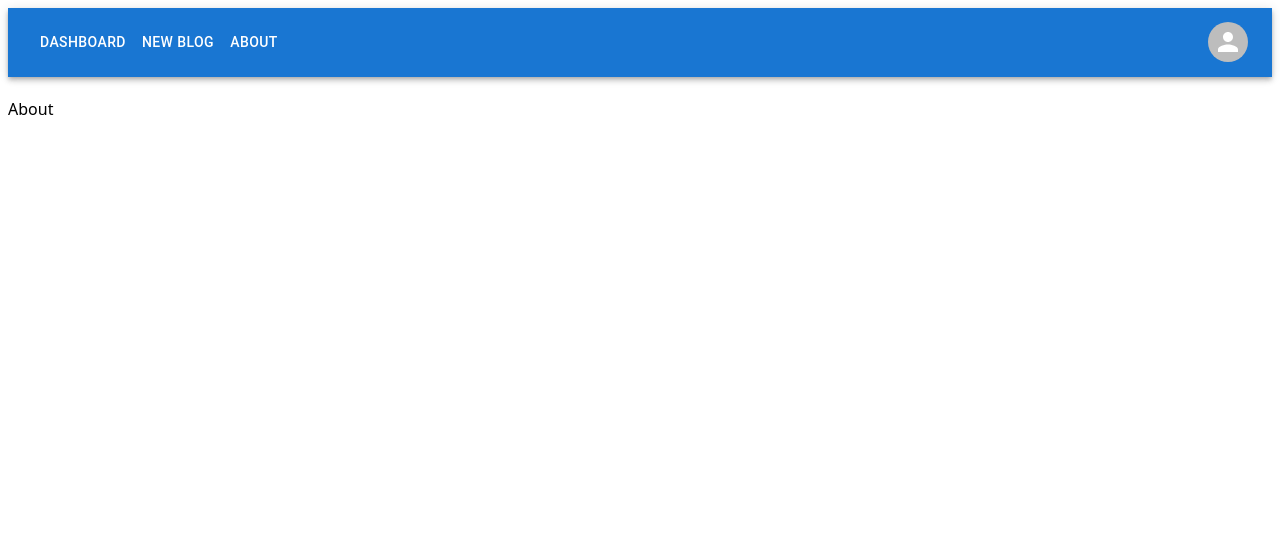
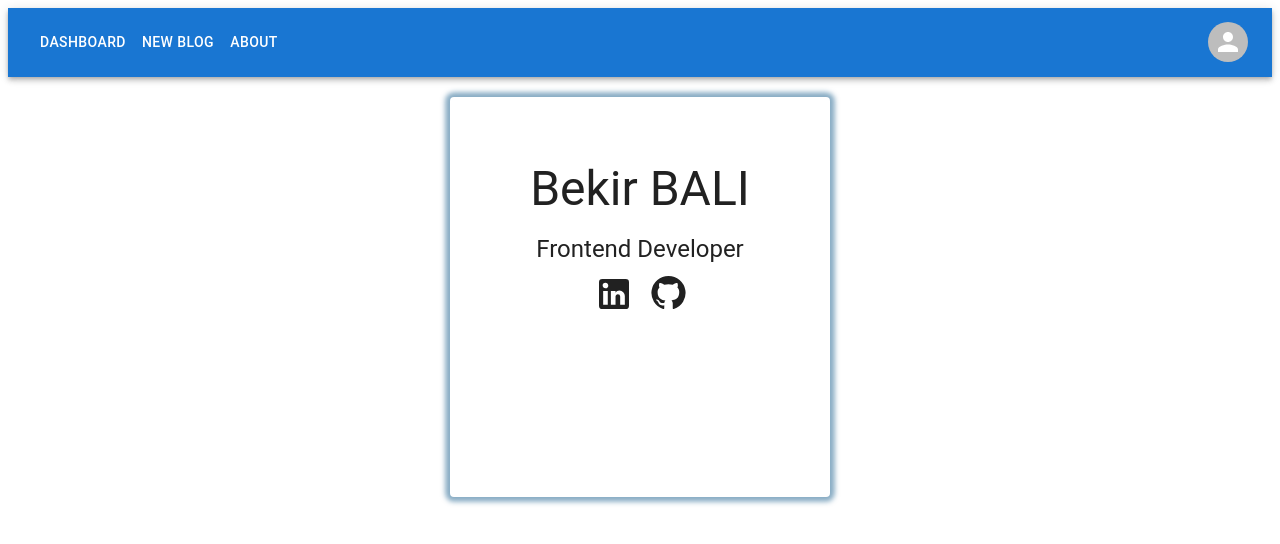
Before and after one commit to bekirbali/React-Redux-Blog-App, a React (Create React App) app: page /about in a window 1280 px wide. Shown: the top 544 px of the page. Built offline with nearby package versions, Linux system fonts and the light colour scheme.

Commit message:
about new Blog

```diff
--- a/src/pages/About.jsx
+++ b/src/pages/About.jsx
@@ -1,11 +1,47 @@
 import React from "react";
 import Navbar from "./Navbar";
+import { Box, Card, CardContent, Typography } from "@mui/material";
+import LinkedInIcon from "@mui/icons-material/LinkedIn";
+import GitHubIcon from "@mui/icons-material/GitHub";
 
 const About = () => {
+  const linkedIn = {
+    width: "40px",
+    height: "40px",
+    "&:hover": { color: "#0077B5", cursor: "pointer" },
+  };
+  const github = {
+    width: "37px",
+    height: "37px",
+    "&:hover": { color: "#171515", cursor: "pointer" },
+  };
   return (
     <>
       <Navbar />
-      <div>About</div>
+
+      <Card
+        sx={{
+          display: "flex",
+          justifyContent: "center",
+          width: "30%",
+          height: "400px",
+          margin: "auto",
+          boxShadow: "0 0 0.3rem 0.3rem rgba(17, 89, 138, 0.5)",
+        }}
+      >
+        <CardContent sx={{ textAlign: "center", marginTop: "3rem" }}>
+          <Typography gutterBottom variant="h3" component="div">
+            Bekir BALI
+          </Typography>
+          <Typography gutterBottom variant="h5" component="div">
+            Frontend Developer
+          </Typography>
+          <Box sx={{ display: "flex", gap: "1rem", justifyContent: "center" }}>
+            <LinkedInIcon sx={linkedIn} />
+            <GitHubIcon sx={github} />
+          </Box>
+        </CardContent>
+      </Card>
     </>
   );
 };
--- a/src/pages/NewBlog.jsx
+++ b/src/pages/NewBlog.jsx
@@ -59,7 +59,7 @@ const NewBlog = () => {
         maxWidth="sm"
         sx={{
           width: "50%",
-          boxShadow: "2px 2px 0.5rem 0.5rem rgba(0, 0, 0, 0.5)",
+          boxShadow: "0 0 0.3rem 0.3rem rgba(17, 89, 138, 0.5)",
           borderRadius: "0.5rem",
           padding: "1rem",
         }}
--- a/src/pages/Profile.jsx
+++ b/src/pages/Profile.jsx
@@ -1,7 +1,9 @@
 import React from "react";
 import Navbar from "./Navbar";
+import { useSelector } from "react-redux";
 
 const Profile = () => {
+  const { image } = useSelector((state) => state.auth);
   return (
     <>
       <Navbar />
```
